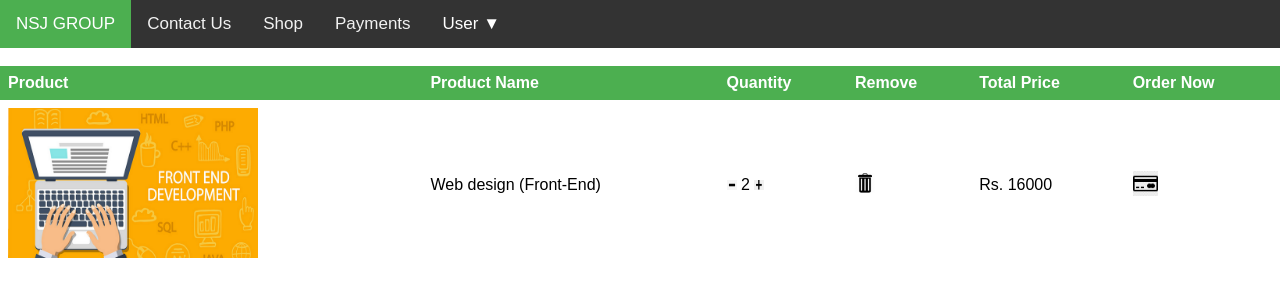
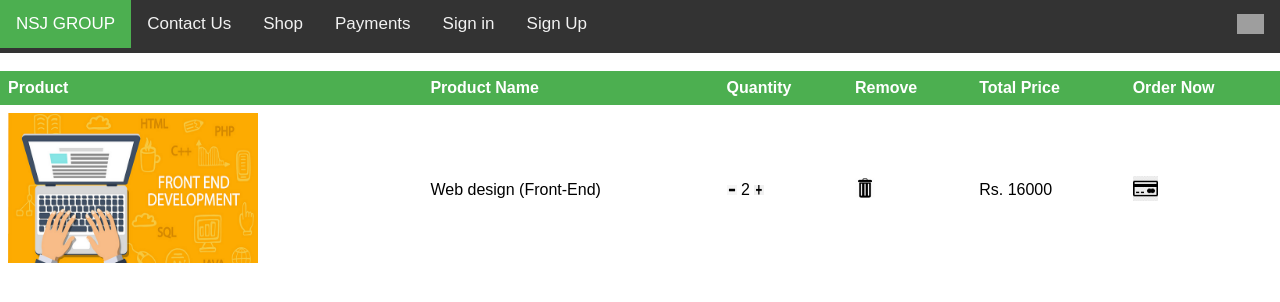
Before and after one commit to noelsj007/ecommerceweb, a Django app: page /accounts/addtocart/9 in a window 1280 px wide. Shown: the top 302 px of the page. Run offline with Django 3.2, Linux system fonts and the light colour scheme; data comes from the database, SQL or seed files in the repository; grey boxes are pictures that could not be loaded.

Commit message:
Update menu.html

```diff
--- a/templates/menu.html
+++ b/templates/menu.html
@@ -122,34 +122,13 @@ body {
     <a href="{% url "index" %}">Shop</a>
     <a href="{% url "Mainpayment" %}">Payments</a>
     {% if user.is_authenticated %}
-            <div class="dropdown">
-                <button class="dropbtn">{{user.username}} &#9660
-                    <i class= "fas fab-caret-down"></i>
-                </button>
-                <div class="dropdown-content">
-
-                        <a href="{% url "orders_view" user.id %}">Orders</a>
-                        <a href="{% url "addtocart_view" user.id %}">Your Cart</a>
-                        <a href="{% url "logout" %}">Logout</a>
-                        <a href="{% url 'profile' user.id %}">Profile</a>
-                </div>
-            </div>
-
-        {% else %}
-        <div class="dropdown">
-                <button class="dropbtn">User &#9660
-                    <i class= "fas fab-caret-down"></i>
-                </button>
-                <div class="dropdown-content">
-
-                        <a href="{% url "Login" %}">Login</a>
-                        <a href="{% url "Register" %}">Register </a>
-
-                </div>
-            </div>
-
-
-        {% endif %}
+          <a href="{% url 'profile' user.id %}">{{user.username}} &#9660</a>
+          <a href="{% url "addtocart_view" user.id %}" style="float: right;"><img style=" height: 20px;" src="/media/cart.png"></a>
+    {% else %}
+          <a href="{% url "Login" %}">Sign in</a>
+          <a href="{% url "Register" %}">Sign Up </a>
+          <a href="{% url "Login" %}" style="float: right;"><img style=" height: 20px;" src="/media/cart.png"></a>
+     {% endif %}
   <a href="javascript:void(0);" class="icon" onclick="myFunction()">
     <i class="fa fa-bars"></i>
   </a>
```
